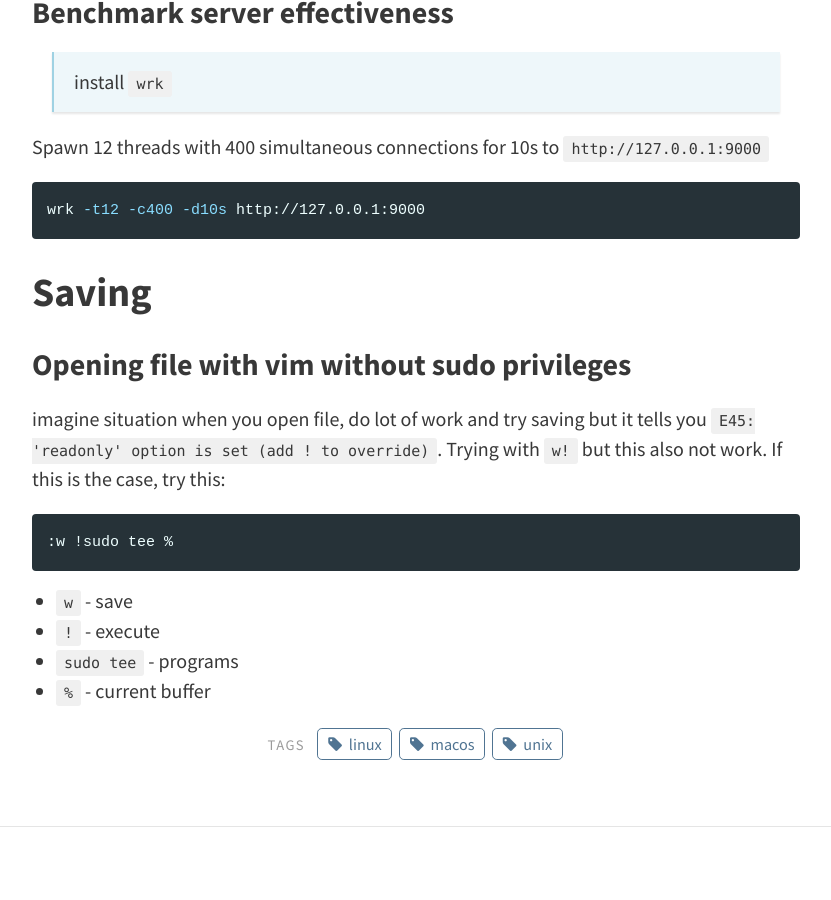
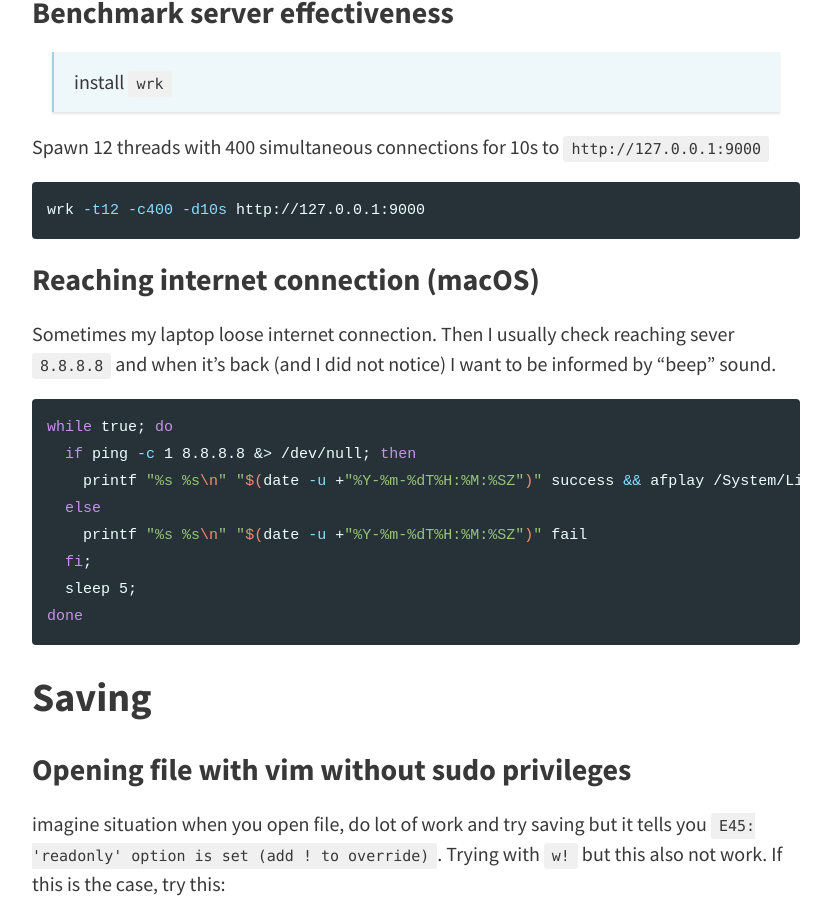
Before and after one commit to egel/egel.github.io, a Jekyll site: the page built from _posts/2025-05-27-useful-terminal-commands.md, in a window 1280 px wide and 900 px high, scrolled down 1620 px. Shown: the whole window, without its empty margins (224-1055 px from the left). Built offline with Jekyll 4.4.1, drawn with Linux system fonts in a browser that asks for light colours; nearby versions of some CDN libraries; comment, search, counter and statistics services are not loaded.

Commit message:
feat: add command to inform when internet connection is back

````diff
--- a/_posts/2025-05-27-useful-terminal-commands.md
+++ b/_posts/2025-05-27-useful-terminal-commands.md
@@ -51,6 +51,21 @@ Spawn 12 threads with 400 simultaneous connections for 10s to `http://127.0.0.1:
 wrk -t12 -c400 -d10s http://127.0.0.1:9000
 ```
 
+### Reaching internet connection (macOS)
+
+Sometimes my laptop loose internet connection. Then I usually check reaching sever `8.8.8.8` and when it's back (and I did not notice) I want to be informed by "beep" sound.
+
+```sh
+while true; do
+  if ping -c 1 8.8.8.8 &> /dev/null; then
+    printf "%s %s\n" "$(date -u +"%Y-%m-%dT%H:%M:%SZ")" success && afplay /System/Library/Sounds/Funk.aiff
+  else
+    printf "%s %s\n" "$(date -u +"%Y-%m-%dT%H:%M:%SZ")" fail
+  fi;
+  sleep 5;
+done
+```
+
 ## Saving
 
 ### Opening file with vim without sudo privileges
@@ -61,7 +76,7 @@ imagine situation when you open file, do lot of work and try saving but it tells
 :w !sudo tee %
 ```
 
--   `w` - save
--   `!` - execute
--   `sudo tee` - programs
--   `%` - current buffer
+- `w` - save
+- `!` - execute
+- `sudo tee` - programs
+- `%` - current buffer
````
